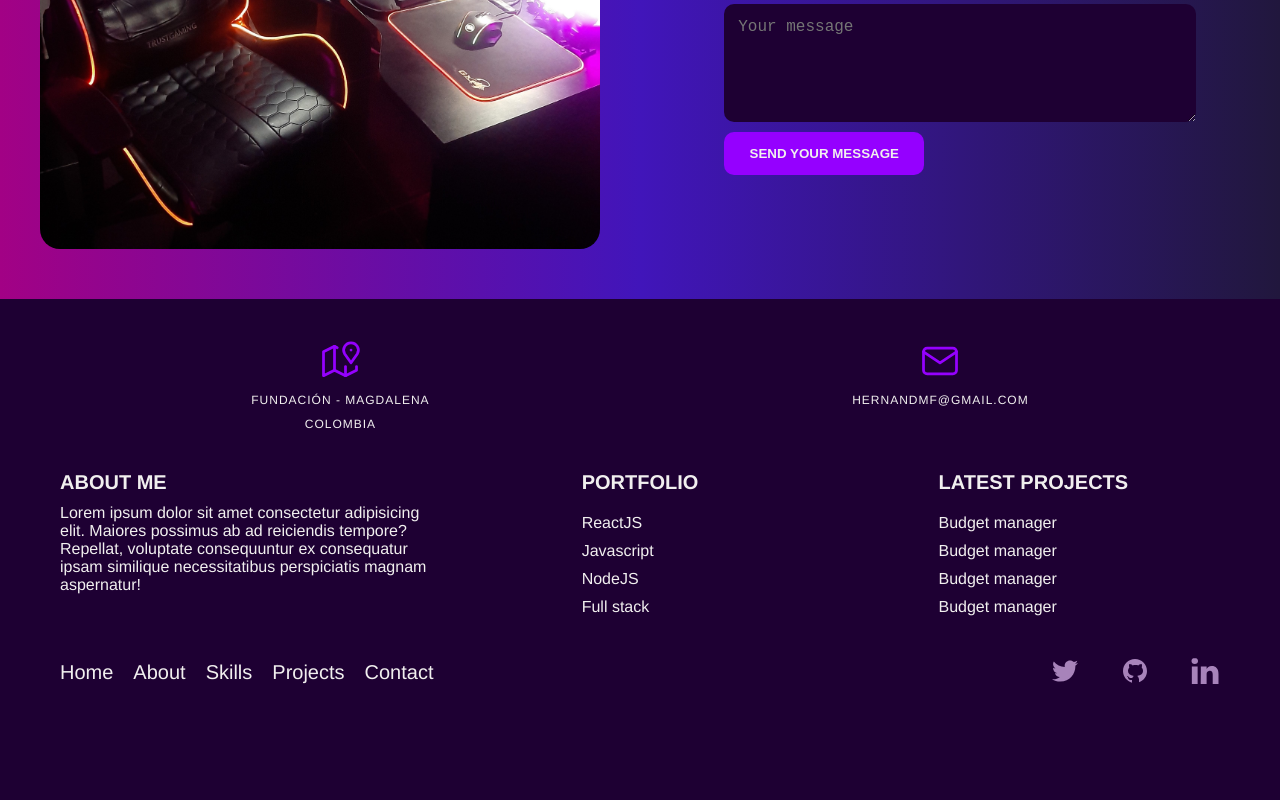
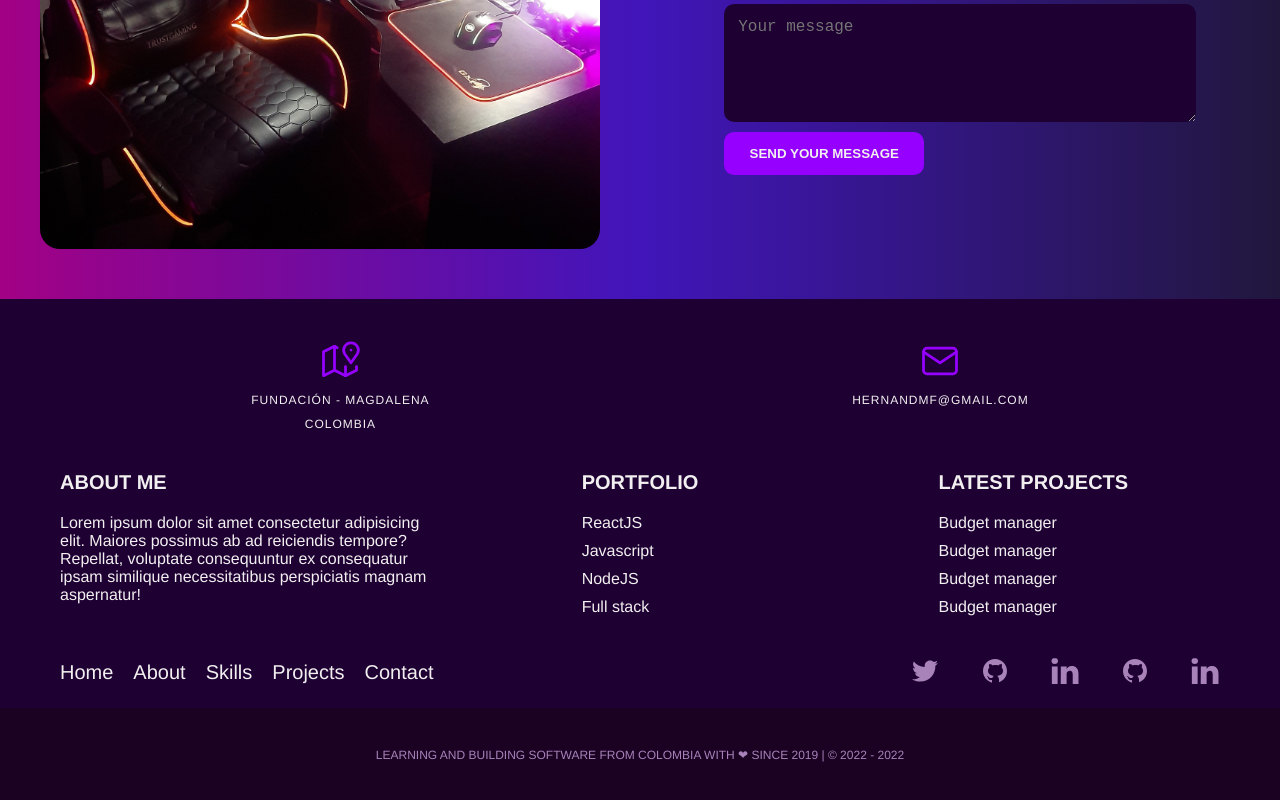
Before and after one commit to Hernan1ro/Personal--Portfolio, a React (Vite) app: page / in a window 1280 px wide. Shown: the part 4250-5050 px from the top of the page. Before the commit the page ends 4998 px from the top, so only its background shows below. Built offline with nearby package versions, Linux system fonts and the light colour scheme.

Commit message:
styling copyright section

```diff
--- a/src/containers/Footer/index.css
+++ b/src/containers/Footer/index.css
@@ -1,5 +1,5 @@
 #footer {
-  padding: 4rem 0;
+  padding: 4rem 0 0;
 }
 .contact-info {
   display: flex;
@@ -31,7 +31,7 @@
 .about-me {
   display: flex;
   flex-direction: column;
-  gap: 1rem;
+  gap: 2rem;
   color: var(--secondary-color);
 }
 .about-me h6,
@@ -78,3 +78,16 @@
   fill: var(--soft-purple);
   cursor: pointer;
 }
+
+.copyright {
+  padding: 4rem 0;
+  background-color: #1b0122;
+  display: flex;
+  justify-content: center;
+  align-items: center;
+  text-align: center;
+}
+.copyright span {
+  font-size: var(--sm);
+  color: var(--soft-purple);
+}
--- a/src/containers/Footer/index.jsx
+++ b/src/containers/Footer/index.jsx
@@ -7,6 +7,7 @@ import { Icon } from "../../components/Icon/Icon";
 import "./index.css";
 
 const Footer = () => {
+  const year = new Date().getFullYear();
   return (
     <footer id="footer">
       <div className="contact-info container">
@@ -61,9 +62,22 @@ const Footer = () => {
           <a target="_blank" href="">
             <Icon name="linkedin" className="social-icon" />
           </a>
+          <a target="_blank" href="">
+            <Icon name="github" className="social-icon" />
+          </a>
+          <a target="_blank" href="">
+            <Icon name="linkedin" className="social-icon" />
+          </a>
         </div>
       </div>
-      <div className="copyright"></div>
+      <div className="copyright">
+        <div className="container">
+          <span>
+            LEARNING AND BUILDING SOFTWARE FROM COLOMBIA WITH ❤ SINCE 2019 | ©
+            2022 - {year}
+          </span>
+        </div>
+      </div>
     </footer>
   );
 };
```
